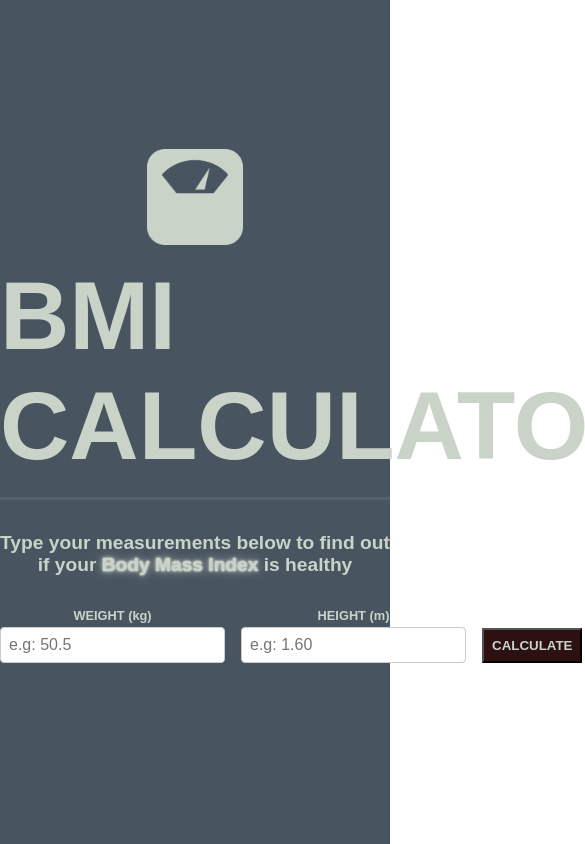
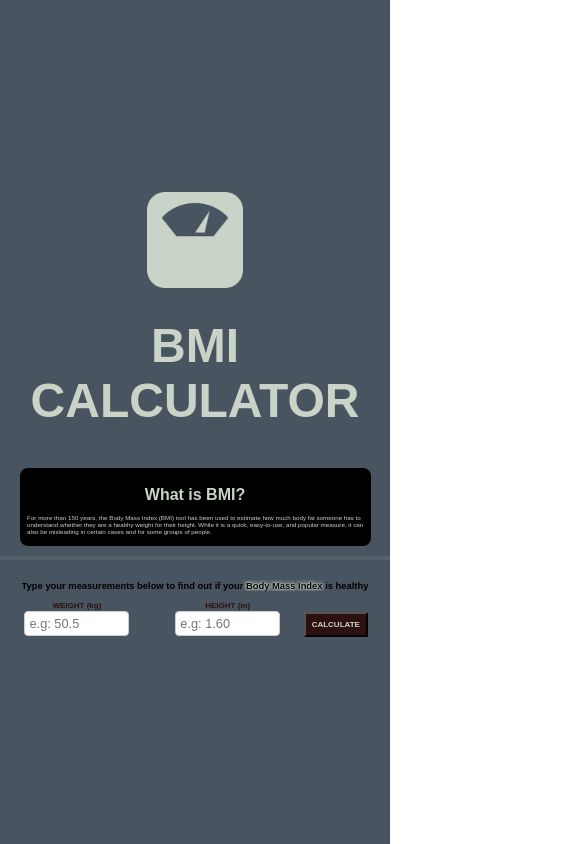
Before and after one commit to susyhaga/BMI_calculator_sh, a React (Vite) app: page / in a window 390 px wide. Shown: the top 844 px of the page, 585 px wide, since content can reach past the window. Built offline with nearby package versions, Linux system fonts and the light colour scheme.

Commit message:
Add files via upload

```diff
--- a/src/components/Header/Header.module.css
+++ b/src/components/Header/Header.module.css
@@ -3,50 +3,42 @@
     flex-direction: column;
     justify-content: center;
     align-items: center;
-    height: 100vh;
-    width: 100vw;
     background-color: var(--primaryColor);
-    padding: 0;
-    transition: height 0.5s ease; /* Transição suave */
+    transition: height 0.5s ease;
 
 }
 .fullscreen {
-    height: 100vh; /* Ocupa toda a altura da viewport */
-    width: 100vw;  /* Ocupa toda a largura da viewport */
+    height: 110vh;
+    width: 100vw;
+    padding-bottom: 100px;
 }
 
 .shrink {
-    width: 100%;  /* Ajusta a largura conforme o conteúdo */
-    padding: 10px;
+    width: 100%;
+    height: 100%;
+    padding-top: 30px;
+    padding-bottom: 100px;
 }
 .icon{
-    width: 6rem;
+    width: 14rem;
     margin-bottom: 1rem;
 
 }
 .title{
     color: var(--secondaryColor);
     font-weight: bolder;
-    font-size: 6rem;
-    margin-bottom: 1rem;
-
-}
-.line{
-    width: 100%;
-    border:none;
-    background: rgba(202, 211, 200, 0.1);
-    height: 3px;
-    margin-bottom: 2rem;
+    font-size: 10rem;
+    margin-bottom: 0.2rem;
+    margin-top: 0.2rem;
 
 }
 .p{
-    color: var(--secondaryColor);
+    color:var(--textColor);
     font-weight: bold;
-    font-size: 1.2rem;
-    margin-bottom: 1rem;
+    font-size: 3.2rem;
     text-align: center;
+    margin-top:40px;
 }
-
 
 @keyframes glow {
     0% {
@@ -56,49 +48,291 @@
         text-shadow: 0 0 2px var(--secondaryColor), 0 0 4px var(--secondaryColor), 0 0 2px var(--secondaryColor), 0 0 10px var(--secondaryColor);
     }
 }
+.span {
+    animation: glow 3s infinite alternate;
+}
 
 
-.span {
-    animation: glow 3s infinite alternate; /* Aplica a animação de brilho */
+
+.text{
+    background-color: var(--textColor);
+    width: 80vw;
+    margin-top: 50px;
+    margin-bottom: 2rem;
+    border-radius:1rem;
 }
+.textTitle{
+    display: flex;
+    justify-content: center;
+    color: var(--secondaryColor);
+    font-weight: bolder;
+    font-size: 3rem;
+    margin-top: 50px;
+    margin-bottom: 10px;
+}
+.textP{
+    text-align:start;
+    color: var(--secondaryColor);
+    font-size: 1.6rem;
+    margin-left: 20px;
+    margin-right: 5px;
+    padding:0.1rem;
+    padding-right: 0.64rem;
+    margin-bottom: 50px;
+}
+
+.line{
+    width: 100%;
+    border:none;
+    background: rgba(202, 211, 200, 0.1);
+    height: 8px;
+    margin-bottom: 10px;
+}
+
 .inputContainer{
     display: flex;
     flex-direction: row;
     align-items: center;
-    margin-top: 1rem;
-    gap: 1rem;
+    margin-top: 2rem;
+    margin-bottom: 10px;
+    gap: 3rem;
 
 }
-
 
 .inputGroup {
     display: flex;
     flex-direction: column;
     align-items: flex-start; /*alinha  itens no inicio do eixo tranversal(horizontal no caso) */
-    margin-bottom: 2rem;
+    margin-bottom: 0.1rem;
 }
 
 .label{
     font-weight: bold;
-    font-size: 0.8rem;
-    color: var(--secondaryColor);
-    margin-bottom: 0.2rem;
+    font-size: 2rem;
+    color: var(--buttonColor);
+    margin-bottom: 0.1rem;
 }
 .input{
-    padding: 0.5rem;
+    padding:1rem;
     border: 1px solid #ccc;
     border-radius: 4px;
-    font-size: 1rem;
+    font-size: 2rem;
 }
 
 .button{
-    margin-bottom: auto;
-    padding: 0.5rem;
-    margin-top: 20px;
+    padding: 1rem;
+    margin-top: 40px;
     color: var(--secondaryColor);
-    margin-bottom: auto;
     font-weight: bold;
-    background-color: rgb(45, 17, 17);
+    font-size: 28px;
+    background-color: var(--buttonColor);
     color: var(--secondaryColor);
+}
 
+/* Media queries para telas de tablets */
+@media (min-width: 481px) and (max-width: 1024px) {
+    .header {
+        padding-top:100px;
+        height: 100vh;
+    }
+    .fullscreen {
+        padding-top:50px;
+    }
+
+    .shrink {
+        width: 100%;
+        height: auto;
+        padding-top: 20px;
+        padding-bottom: 60px;
+    }
+
+    .title {
+        font-size: 4rem;
+        text-align: center;
+        margin-top: 0px;
+    }
+
+    .icon {
+        margin-bottom: 40px;
+        width: 12rem;
+        margin-top: 100px;
+    }
+
+    .p {
+        font-size: 1.1rem;
+        text-align: start;
+        padding-right: 0.8rem;
+        padding-left: 0.8rem;
+        padding-top: 100px;
+    }
+
+    .line {
+        width: 100%;
+        height: 0.5rem;
+        margin-top: 16px;
+        margin-bottom: 0;
+    }
+
+    .text {
+        width: 80vw;
+        height: auto;
+        padding: 0.5rem;
+        margin-top: 1rem;
+        margin-bottom: 1rem;
+        border-radius: 0.5rem;
+    }
+
+    .textTitle {
+        font-size: 1.1rem;
+        margin: 1rem;
+    }
+
+    .textP {
+        color: var(--secondaryColor);
+        font-size: 0.8rem;
+        padding: 0rem;
+        margin-left: 6px;
+        margin-bottom: 10px;
+    }
+
+    .p {
+        margin-top: 30px;
+        font-size: 1rem;
+        padding: 0;
+    }
+
+    .label{
+        font-size: 12px;
+    }
+    .inputContainer {
+        gap: 0.2rem;
+        margin-top: 0.5rem;
+        margin-bottom: auto;
+    }
+
+    .inputGroup {
+        align-items: center;
+        width: 100%;
+    }
+
+
+    .input {
+        width: 100%;
+        font-size: 1rem;
+        padding: 0.5rem;
+    }
+
+    .button {
+        width: 80%;
+        font-size: 1rem;
+        padding: 0.5rem;
+        margin-top: 10px;
+    }
 }
+
+/* Media queries para telas menores (até 480px) */
+@media (max-width: 480px) {
+
+    .fullscreen {
+        height: 100vh;
+        width: 100vw;
+        padding-top: 1rem;
+        padding-bottom: 20px;
+    }
+    .shrink {
+        width: 100%;
+        height: auto;
+        padding-top: 50px;
+        padding-bottom: 50px;
+    }
+
+    .title {
+        font-size: 3rem;
+        text-align: center;
+        margin-top: 0;
+        margin-bottom: 20px;
+    }
+
+    .icon {
+        margin-bottom: 30px;
+        width: 6rem;
+    }
+
+    .p {
+        font-size: 1rem;
+        text-align: center;
+        padding-right: 0.8rem;
+        padding-left: 0.8rem;
+    }
+
+    .line {
+        width: 100%;
+        height: 0.2rem;
+        margin-top: 10px;
+    }
+
+    .text {
+        width: 90vw;
+        height: auto;
+        padding: 0.1rem;
+        margin-bottom: 0rem;
+        margin-top: 20px;
+        border-radius: 0.5rem;
+    }
+
+    .textTitle {
+        font-size: 1rem;
+        margin: 1rem;
+        margin-bottom: 10px;
+    }
+
+    .textP {
+        color: var(--secondaryColor);
+        font-size:0.39rem;
+        padding: 0rem;
+        margin-left: 6px;
+        margin-bottom: 10px;
+    }
+
+    .p {
+        margin-top: 10px;
+        margin-bottom: 0px;
+        font-size: 9.4px;
+        padding: 0;
+    }
+
+    .inputContainer {
+        margin-top: 10px;
+        padding-top: 0;
+        margin-right: 2px;
+        margin-left: 2px;
+        gap: 1px;
+
+    }
+
+    .inputGroup {
+        align-items: center;
+        width: 80%;
+        margin-top: 0px;
+    }
+    .label {
+        font-size: 8px;
+    }
+
+    .input {
+        width: 70%;
+        font-size: 0.8rem;
+        padding: 4px;
+        margin:0;
+    }
+
+    .button {
+        margin-right: 20px;
+        width: 30%;
+        font-size: 8px;
+        padding: 6px;
+        display: flex;
+        justify-content: center;
+        margin-top: 10px;
+    }
+}
--- a/src/components/Header/index.jsx
+++ b/src/components/Header/index.jsx
@@ -32,6 +32,10 @@ const Header = () => {
         <header className={`${styles.header} ${isFullScreen ? styles.fullscreen : styles.shrink}`}>
             <img src={icon} alt="Calculator Icon" className={styles.icon} />
             <h1 className={styles.title}>BMI CALCULATOR</h1>
+            <div className={styles.text}>
+                <h3 className={styles.textTitle}>What is BMI?</h3>
+                <p className={styles.textP}>For more than 150 years, the Body Mass Index (BMI) tool has been used to estimate how much body fat someone has to understand whether they are a healthy weight for their height. While it is a quick, easy-to-use, and popular measure, it can also be misleading in certain cases and for some groups of people.</p>
+            </div>
             <hr className={styles.line} />
             <p className={styles.p}>
                 Type your measurements below to find out if your <span className={styles.span}>Body Mass Index</span> is healthy
@@ -47,6 +51,7 @@ const Header = () => {
                         onChange={handleWeightChange}
                     />
                 </div>
+
                 <div className={styles.inputGroup}>
                     <label className={styles.label}>HEIGHT (m)</label>
                     <input
@@ -61,6 +66,7 @@ const Header = () => {
             </div>
             {showTable && <Table bmi={bmi} />} {/* Exibir a tabela se showTable for true */}
         </header>
+
     );
 };
 
--- a/src/components/Table/Table.module.css
+++ b/src/components/Table/Table.module.css
@@ -17,13 +17,15 @@
     display: flex;
     justify-content: center;
     font-weight: bold;
+    font-size:  50px;
     color: var(--secondaryColor);
     margin: 1rem;
 }
 .table th, .table td {
     border: 1px solid var(--secondaryColor);
-    padding: 8px;
+    padding: 12px;
     text-align: center;
+    font-size: 33px;
 }
 
 .table th {
@@ -39,48 +41,38 @@
     color: black;
 }
 
-@media (max-width: 1024px) {
+/* Media queries para telas menores */
+@media (max-width: 768px) {
+
     .tableContainer {
-        width: 90vw;
+        width: 100vw;
     }
-
+    .h2{
+        font-size:  30px;
+    }
     .table th, .table td {
-        padding: 6px;
-    }
-}
-
-@media (max-width: 768px) {
-    .tableContainer {
-        width: 95vw;
-    }
-
-    .h2 {
-        font-size: 1.5rem;
-    }
-
-    .table th, .table td {
-        padding: 4px;
-        font-size: 0.9rem;
+        border: 1px solid var(--secondaryColor);
+        padding: 12px;
+        text-align: center;
+        font-size:  20px;
     }
 }
 
 @media (max-width: 480px) {
+
+
     .tableContainer {
-        width: auto;
-        padding: 1rem;
+        width: 90%; /* Ajustar a largura da tabela no contêiner */
+        height: 100%;
+        padding: 0.5rem;
+        margin-top: 10px;
+    }
+
+    .table th, .table td {
+        padding: 4px; /* Reduzir o padding nas células da tabela */
     }
 
     .h2 {
-        font-size: 1.2rem;
-        margin: 0.5rem;
-    }
-
-    .table th, .table td {
-        padding: 2px;
-        font-size: 0.8rem;
-    }
-
-    .table th {
-        font-size: 0.9rem;
+        font-size: 1.5rem; /* Ajustar o tamanho da fonte */
     }
 }
--- a/src/components/Table/index.jsx
+++ b/src/components/Table/index.jsx
@@ -20,7 +20,7 @@ const Table = ({ bmi }) => {
             <table className={styles.table}>
                 <thead>
                     <tr>
-                        <th>Measurement</th>
+                        <th>Classification</th>
                         <th>Value</th>
                     </tr>
                 </thead>
--- a/src/global.css
+++ b/src/global.css
@@ -3,6 +3,9 @@
     padding: 0;
     box-sizing: border-box;
     font-family: sans-serif;
+    user-select: none;
+    overflow-x: hidden;
+
 }
 
 .container{
@@ -19,4 +22,31 @@
     --primaryColor:#485460;
     --secondaryColor: #CAD3C8;
     --tableColor:#14181c;
+    --textColor:#000000;
+    --buttonColor: rgb(45, 17, 17);
+    --buttonColor-rgb: 45, 17, 17;
+
 }
+
+
+@media (min-width: 481px) and (max-width: 1024px) {
+    *{
+    overflow-x: hidden;
+    }
+}
+@media (max-width: 480px) {
+    *{
+    overflow-x: hidden;
+    }
+
+    .container{
+        container{
+            max-width: 960px;
+            max-height: 100vh;
+            width: 80%;
+            height: 100%;
+            margin: 0 auto;
+        }
+
+    }
+}
```
